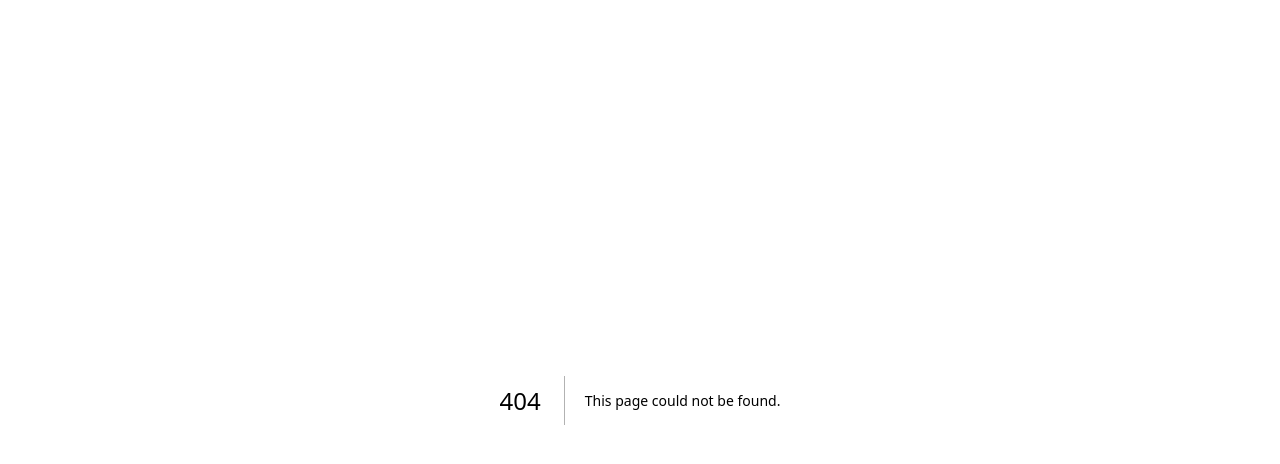
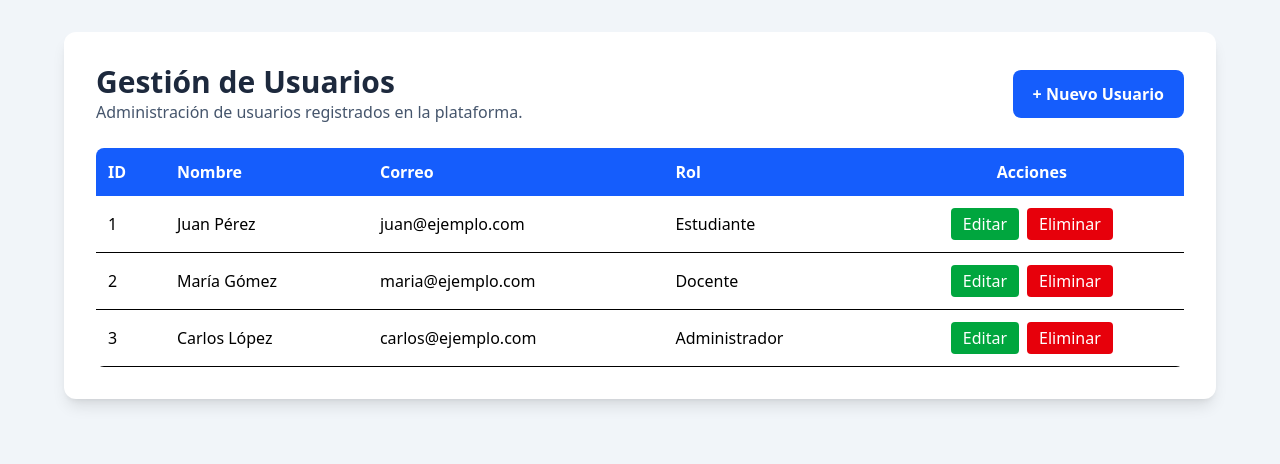
Before and after one commit to Patrimonio-Linguistico/Plataforma-de-lenguas-indigenas, a Next.js app in the folder frontend/: page /usuario in a window 1280 px wide. Before the commit this address had no page. Shown: the top 464 px of the page. Built offline with nearby package versions, Linux system fonts and the light colour scheme.

Commit message:
feat: agregar archivos de configuración de la aplicación. Fixes #12

```diff
--- /dev/null
+++ b/frontend/src/app/cursos/page.tsx
@@ -0,0 +1,82 @@
+export default function CursosPage() {
+  const cursos = [
+    {
+      id: 1,
+      nombre: "Lengua Inga",
+      instructor: "María Gómez",
+      nivel: "Básico",
+    },
+    {
+      id: 2,
+      nombre: "Lengua Kamëntsá",
+      instructor: "Carlos López",
+      nivel: "Intermedio",
+    },
+    {
+      id: 3,
+      nombre: "Lengua Nasa Yuwe",
+      instructor: "Ana Ruiz",
+      nivel: "Avanzado",
+    },
+  ];
+
+  return (
+    <div className="min-h-screen bg-slate-100 p-8">
+      <div className="mx-auto max-w-6xl rounded-xl bg-white p-8 shadow-lg">
+
+        <div className="mb-6 flex items-center justify-between">
+          <div>
+            <h1 className="text-3xl font-bold text-slate-800">
+              Gestión de Cursos
+            </h1>
+
+            <p className="text-slate-600">
+              Administración de cursos de lenguas indígenas.
+            </p>
+          </div>
+
+          <button className="rounded-lg bg-blue-600 px-5 py-3 font-semibold text-white hover:bg-blue-700">
+            + Nuevo Curso
+          </button>
+        </div>
+
+        <table className="w-full">
+          <thead className="bg-blue-600 text-white">
+            <tr>
+              <th className="p-3 text-left">ID</th>
+              <th className="p-3 text-left">Curso</th>
+              <th className="p-3 text-left">Instructor</th>
+              <th className="p-3 text-left">Nivel</th>
+              <th className="p-3 text-center">Acciones</th>
+            </tr>
+          </thead>
+
+          <tbody>
+            {cursos.map((curso) => (
+              <tr
+                key={curso.id}
+                className="border-b hover:bg-slate-100"
+              >
+                <td className="p-3">{curso.id}</td>
+                <td className="p-3">{curso.nombre}</td>
+                <td className="p-3">{curso.instructor}</td>
+                <td className="p-3">{curso.nivel}</td>
+
+                <td className="space-x-2 p-3 text-center">
+                  <button className="rounded bg-green-600 px-3 py-1 text-white">
+                    Editar
+                  </button>
+
+                  <button className="rounded bg-red-600 px-3 py-1 text-white">
+                    Eliminar
+                  </button>
+                </td>
+              </tr>
+            ))}
+          </tbody>
+        </table>
+
+      </div>
+    </div>
+  );
+}
--- /dev/null
+++ b/frontend/src/app/usuario/page.tsx
@@ -0,0 +1,78 @@
+export default function UsuariosPage() {
+  const usuarios = [
+    {
+      id: 1,
+      nombre: "Juan Pérez",
+      correo: "juan@ejemplo.com",
+      rol: "Estudiante",
+    },
+    {
+      id: 2,
+      nombre: "María Gómez",
+      correo: "maria@ejemplo.com",
+      rol: "Docente",
+    },
+    {
+      id: 3,
+      nombre: "Carlos López",
+      correo: "carlos@ejemplo.com",
+      rol: "Administrador",
+    },
+  ];
+
+  return (
+    <div className="min-h-screen bg-slate-100 p-8">
+      <div className="mx-auto max-w-6xl rounded-xl bg-white p-8 shadow-lg">
+        <div className="mb-6 flex items-center justify-between">
+          <div>
+            <h1 className="text-3xl font-bold text-slate-800">
+              Gestión de Usuarios
+            </h1>
+            <p className="text-slate-600">
+              Administración de usuarios registrados en la plataforma.
+            </p>
+          </div>
+
+          <button className="rounded-lg bg-blue-600 px-5 py-3 font-semibold text-white hover:bg-blue-700">
+            + Nuevo Usuario
+          </button>
+        </div>
+
+        <table className="w-full overflow-hidden rounded-lg">
+          <thead className="bg-blue-600 text-white">
+            <tr>
+              <th className="p-3 text-left">ID</th>
+              <th className="p-3 text-left">Nombre</th>
+              <th className="p-3 text-left">Correo</th>
+              <th className="p-3 text-left">Rol</th>
+              <th className="p-3 text-center">Acciones</th>
+            </tr>
+          </thead>
+
+          <tbody>
+            {usuarios.map((usuario) => (
+              <tr
+                key={usuario.id}
+                className="border-b hover:bg-slate-100"
+              >
+                <td className="p-3">{usuario.id}</td>
+                <td className="p-3">{usuario.nombre}</td>
+                <td className="p-3">{usuario.correo}</td>
+                <td className="p-3">{usuario.rol}</td>
+                <td className="p-3 text-center space-x-2">
+                  <button className="rounded bg-green-600 px-3 py-1 text-white">
+                    Editar
+                  </button>
+
+                  <button className="rounded bg-red-600 px-3 py-1 text-white">
+                    Eliminar
+                  </button>
+                </td>
+              </tr>
+            ))}
+          </tbody>
+        </table>
+      </div>
+    </div>
+  );
+}
```
